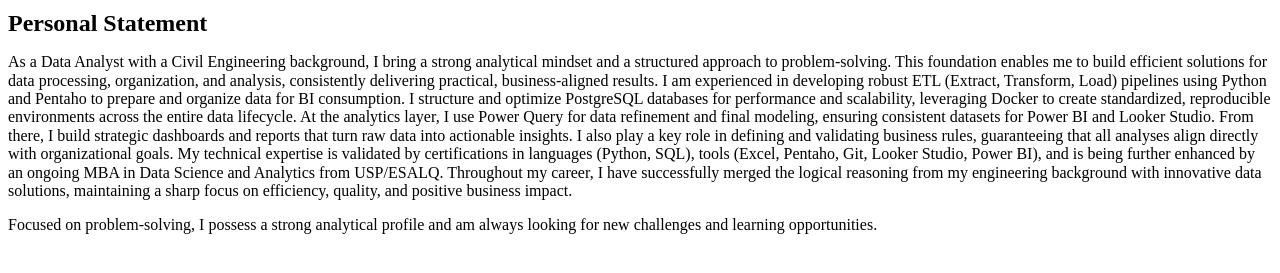
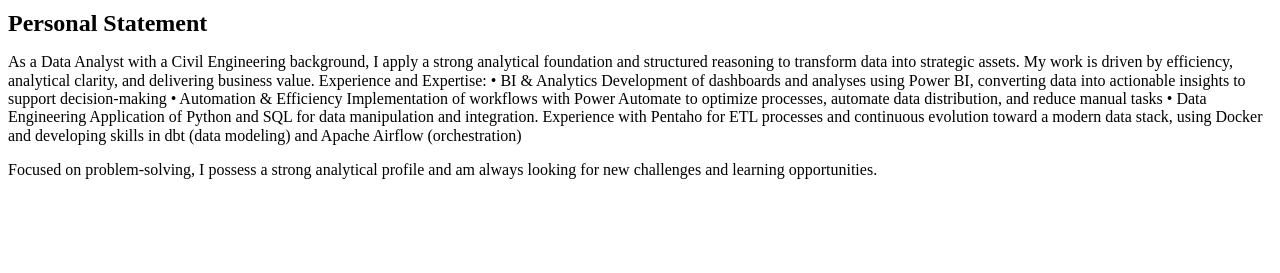
Before and after one commit to GiovaniF25/Giovani.github.io, a plain HTML site: page index.html in a window 1280 px wide. Shown: the part 151-424 px from the top of the page. Drawn offline with Linux system fonts and the light colour scheme.

Commit message:
Update index.html

```diff
--- a/index.html
+++ b/index.html
@@ -24,15 +24,18 @@
 
     <h2>Personal Statement</h2>
     <p>
-        As a Data Analyst with a Civil Engineering background, I bring a strong analytical mindset and a structured approach to problem-solving. This foundation enables me to build efficient solutions for data processing, organization, and analysis, consistently delivering practical, business-aligned results.
+        As a Data Analyst with a Civil Engineering background, I apply a strong analytical foundation and structured reasoning to transform data into strategic assets. My work is driven by efficiency, analytical clarity, and delivering business value.
 
-I am experienced in developing robust ETL (Extract, Transform, Load) pipelines using Python and Pentaho to prepare and organize data for BI consumption. I structure and optimize PostgreSQL databases for performance and scalability, leveraging Docker to create standardized, reproducible environments across the entire data lifecycle.
+Experience and Expertise:
 
-At the analytics layer, I use Power Query for data refinement and final modeling, ensuring consistent datasets for Power BI and Looker Studio. From there, I build strategic dashboards and reports that turn raw data into actionable insights. I also play a key role in defining and validating business rules, guaranteeing that all analyses align directly with organizational goals.
+• BI & Analytics
+ Development of dashboards and analyses using Power BI, converting data into actionable insights to support decision-making
 
-My technical expertise is validated by certifications in languages (Python, SQL), tools (Excel, Pentaho, Git, Looker Studio, Power BI), and is being further enhanced by an ongoing MBA in Data Science and Analytics from USP/ESALQ.
+• Automation & Efficiency
+ Implementation of workflows with Power Automate to optimize processes, automate data distribution, and reduce manual tasks
 
-Throughout my career, I have successfully merged the logical reasoning from my engineering background with innovative data solutions, maintaining a sharp focus on efficiency, quality, and positive business impact.
+• Data Engineering
+ Application of Python and SQL for data manipulation and integration. Experience with Pentaho for ETL processes and continuous evolution toward a modern data stack, using Docker and developing skills in dbt (data modeling) and Apache Airflow (orchestration)
     </p>
     <p>
         Focused on problem-solving, I possess a strong analytical profile and am always looking for new challenges and learning opportunities.
```
